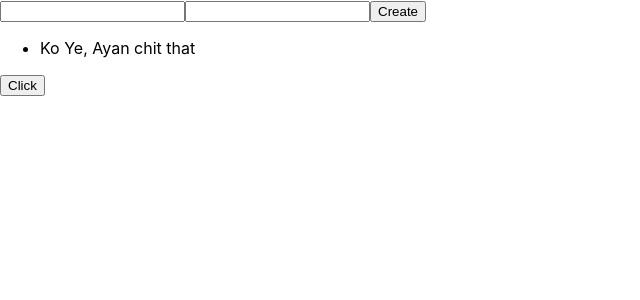
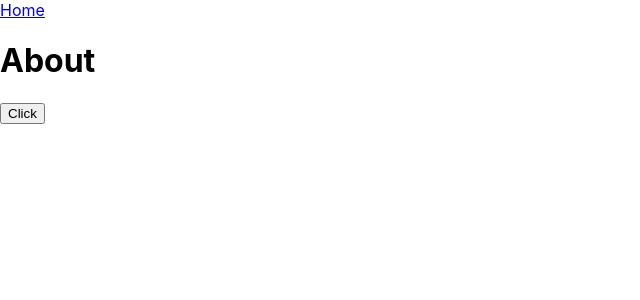
Before and after one commit to Ye99-AungKhant/React, a React (Create React App) app: page /about in a window 1280 px wide. Shown: the top 300 px of the page, without its empty margins (0-640 px from the left). Built offline with nearby package versions, Linux system fonts and the light colour scheme.

Commit message:
sjdjfujiju

```diff
--- a/package.json
+++ b/package.json
@@ -6,8 +6,11 @@
     "@testing-library/jest-dom": "^5.16.5",
     "@testing-library/react": "^13.4.0",
     "@testing-library/user-event": "^13.5.0",
+    "axios": "^1.2.2",
     "react": "^18.2.0",
     "react-dom": "^18.2.0",
+    "react-router": "^6.6.1",
+    "react-router-dom": "^6.6.1",
     "react-scripts": "5.0.1",
     "web-vitals": "^2.1.4"
   },
--- /dev/null
+++ b/src/About.js
@@ -0,0 +1,14 @@
+import React from 'react'
+import { Link } from 'react-router-dom'
+import App from './App'
+
+const About = props => {
+    return(
+        <div>
+            <Link to='/' relative={<App/>}>Home</Link>
+            <h1>About</h1>
+        </div>
+    )
+}
+
+export default About
--- a/src/App.js
+++ b/src/App.js
@@ -1,35 +1,54 @@
-import React, { createRef } from 'react'
+import React, { createRef, useEffect, useState } from 'react'
+import { Link } from 'react-router-dom'
 import User from './User'
+import About from './About'
+import axios from "axios"
 
-const App = (props) => {
+const App = props => {
+
+  const [product, setProduct] = useState([])
+
+  useEffect(() => {
+    getProduct()
+    // axios.get("https://dummyjson.com/products").then((res) => setProduct(res.data.products))
+  },[])
+
+  async function getProduct(){
+    const res = await axios.get("https://dummyjson.com/products").then((res) => setProduct(res.data.products))
+  }
 
   let nameRef = createRef()
-  let descRef = createRef()
+  let ageRef = createRef()
 
-  let [users, setUsers] = React.useState([
-    {id:1, name:"Ko Ye", desc:"Ayan chit that"}
+  let [users,setUsers] = React.useState([
+    {id:1, name:"Ko Ye", age:23}
   ])
 
-  let create = () => {
+  let add = ( )=> {
     let name = nameRef.current.value
-    let desc = descRef.current.value
+    let age = ageRef.current.value
     let id = users.length +1
     setUsers([
       ...users,
-      {id, name, desc}
+      {id, name, age}
     ])
   }
 
-  return (
+  return(
     <div>
+
+      <Link to='/about' relative={<About/>}>About</Link>
       <input type="text" ref={nameRef}/>
-      <input type="text" ref={descRef}/>
-      <button onClick={create}>Create</button>
+      <input type="text" ref={ageRef}/>
+      <button onClick={add}>Add</button>
       <ul>
-        {users.map(u => <User key={u.id} name={u.name} desc={u.desc}/>)}
+        {users.map( u => <User key={u.id} name={u.name} age={u.age}/>)}
       </ul>
+      {product.map((p) => {
+        return <p key={p.id}>{p.title}</p>
+      })}
     </div>
   )
 }
 
-export default  App
+export default App
--- a/src/User.js
+++ b/src/User.js
@@ -1,9 +1,9 @@
 import React from 'react'
 
-const User = ({name, desc}) => {
+const User = ({name, age}) => {
     return (
         <li>
-            {name}, {desc}
+            {name}, {age}
         </li>
     )
 }
--- a/src/index.js
+++ b/src/index.js
@@ -1,14 +1,21 @@
 import React from 'react';
 import ReactDOM from 'react-dom/client';
+import {BrowserRouter, Route, Routes} from 'react-router-dom'
 import './index.css';
 import App from './App';
 import MyApp from './MyApp'
 import reportWebVitals from './reportWebVitals';
+import About from './About';
 
 const root = ReactDOM.createRoot(document.getElementById('root'));
 root.render(
   <React.StrictMode>
-    <App />
+    <BrowserRouter>
+     <Routes>
+      <Route path='/' element={<App />}/>
+      <Route path='/about' element={<About />}/>
+     </Routes>
+    </BrowserRouter>
     <MyApp/>
   </React.StrictMode>
 );
```
Also changed, not shown: 1 other file (tests, documents, lock files or other folders).
